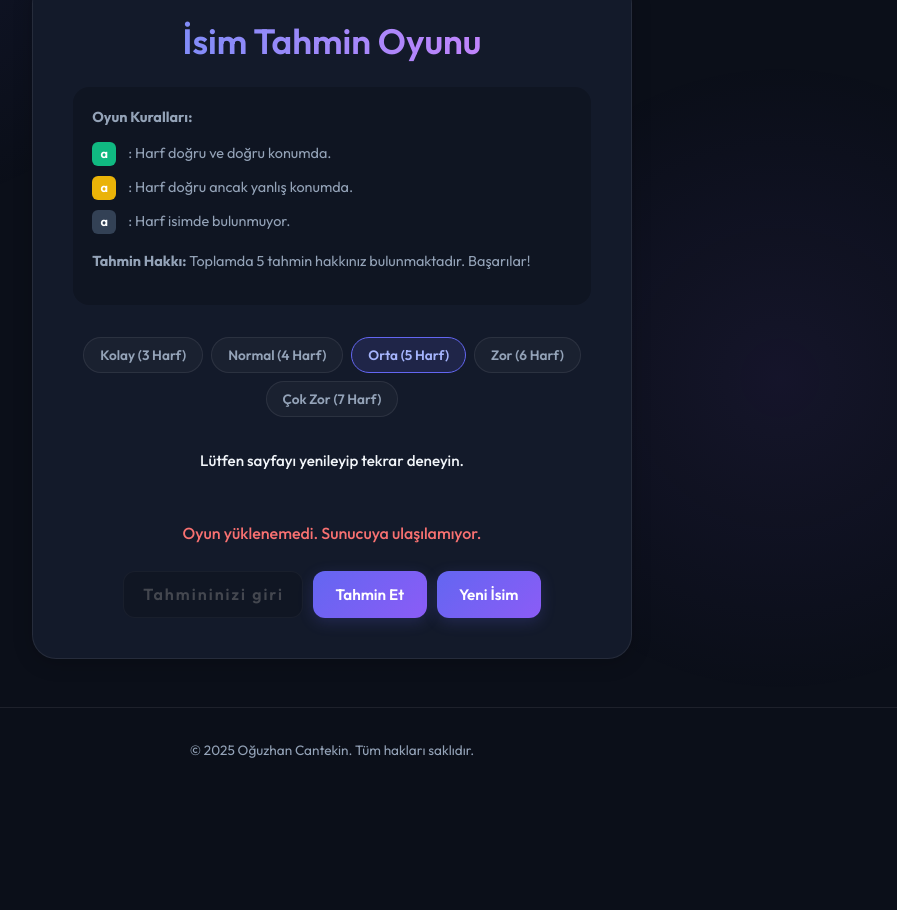
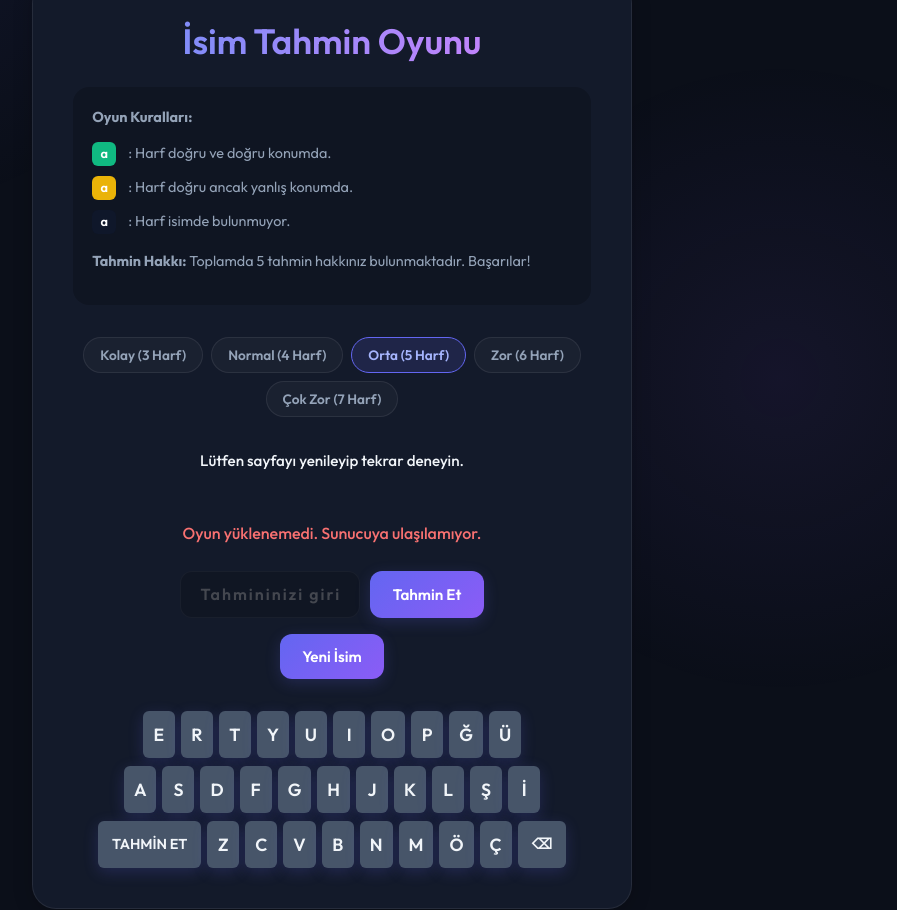
Before and after one commit to oguzhancantekin/oguzhancantekin.github.io, a plain HTML site: page index.html in a window 1280 px wide. Shown: the part 262-1172 px from the top of the page, without its empty margins (308-1205 px from the left). Before the commit the page ends 1056 px from the top, so only its background shows below. Drawn offline with Linux system fonts and the light colour scheme; no server answers.

Commit message:
Add a virtual on-screen keyboard with Turkish layout and integrated visual feedback for guesses.

```diff
--- a/index.html
+++ b/index.html
@@ -45,11 +45,15 @@
 
             <div id="word-length"></div>
             <div id="game"></div>
-<p id="game-message" class="game-message"></p> <div class="input-container">
-    <input type="text" id="guess" maxlength="5" placeholder="Tahmininizi girin">
+<p id="game-message" class="game-message"></p>
+            <div class="input-container">
+                <input type="text" id="guess" maxlength="5" placeholder="Tahmininizi girin">
                 <button onclick="submitGuess()">Tahmin Et</button>
+            </div>
+            <div class="action-buttons" style="margin-top: 1rem; margin-bottom: 1rem;">
                 <button onclick="resetGame()">Yeni İsim</button>
             </div>
+            <div id="keyboard" class="keyboard"></div>
         </section>
     </main>
     <footer>
--- a/script.js
+++ b/script.js
@@ -4,6 +4,13 @@ let guessesRemaining;
 const messageElement = document.getElementById("game-message");
 const guessInput = document.getElementById("guess");
 const gameDiv = document.getElementById("game");
+
+// Klavye Yerleşimi (Türkçe)
+const KEYBOARD_LAYOUT = [
+    ["e", "r", "t", "y", "u", "ı", "o", "p", "ğ", "ü"],
+    ["a", "s", "d", "f", "g", "h", "j", "k", "l", "ş", "i"],
+    ["Enter", "z", "c", "v", "b", "n", "m", "ö", "ç", "Bsp"]
+];
 
 // Backend API'ından belirli bir uzunlukta kelime getiren fonksiyon
 async function fetchNewWord(length) {
@@ -32,6 +39,11 @@ async function initializeGame(length) {
     gameDiv.innerHTML = "";
     guessInput.value = "";
     guessInput.disabled = true; // Butonları ve input'u kilitle
+
+    // Klavyeyi sıfırla
+    document.querySelectorAll('.key').forEach(btn => {
+        btn.classList.remove("absent", "present", "correct");
+    });
 
     try {
         // 3. Kelimeyi çekmeyi dene
@@ -79,6 +91,61 @@ function showMessage(text, color = 'black') {
     messageElement.style.color = colorMap[color] || color;
 }
 
+// Klavyeyi oluşturan fonksiyon
+function createKeyboard() {
+    const keyboardContainer = document.getElementById("keyboard");
+    if (!keyboardContainer) return;
+    keyboardContainer.innerHTML = "";
+
+    KEYBOARD_LAYOUT.forEach(row => {
+        const rowDiv = document.createElement("div");
+        rowDiv.className = "keyboard-row";
+
+        row.forEach(key => {
+            const btn = document.createElement("button");
+            btn.className = "key";
+            if (key === "Enter" || key === "Bsp") {
+                btn.classList.add("wide");
+            }
+            btn.textContent = key === "Bsp" ? "⌫" : (key === "Enter" ? "Tahmin Et" : key.toLocaleUpperCase("tr-TR"));
+            btn.setAttribute("data-key", key.toLocaleLowerCase("tr-TR"));
+
+            btn.addEventListener("click", () => handleKeyPress(key));
+            rowDiv.appendChild(btn);
+        });
+
+        keyboardContainer.appendChild(rowDiv);
+    });
+}
+
+// Klavye tuşuna basıldığında
+function handleKeyPress(key) {
+    if (guessInput.disabled) return;
+
+    if (key === "Enter") {
+        submitGuess();
+    } else if (key === "Bsp") {
+        guessInput.value = guessInput.value.slice(0, -1);
+    } else {
+        if (guessInput.value.length < guessInput.maxLength) {
+            guessInput.value += key.toLocaleLowerCase("tr-TR");
+        }
+    }
+}
+
+// Klavyedeki harflerin rengini güncelle
+function updateKeyboardColor(letter, status) {
+    const keyBtn = document.querySelector(`.key[data-key="${letter}"]`);
+    if (!keyBtn) return;
+
+    // Öncelik: correct > present > absent
+    if (keyBtn.classList.contains("correct")) return; // Doğruysa değiştirme
+    if (keyBtn.classList.contains("present") && status === "absent") return; // Yerindeyse veya yoksa değiştirme
+
+    keyBtn.classList.remove("absent", "present", "correct");
+    keyBtn.classList.add(status);
+}
+
 // Tahmin gönderme fonksiyonu (değişiklik yok)
 function submitGuess() {
     if (!targetWord || guessInput.disabled) return; // Oyun başlamadıysa bir şey yapma
@@ -117,6 +184,7 @@ function submitGuess() {
             letterDiv.classList.add("correct");
             result.push("correct");
             letterCount[letter]--;
+            updateKeyboardColor(letter, "correct");
         } else {
             result.push(null);
         }
@@ -131,8 +199,10 @@ function submitGuess() {
             if (targetWord.includes(letter) && letterCount[letter] > 0) {
                 letterDiv.classList.add("present");
                 letterCount[letter]--;
+                updateKeyboardColor(letter, "present");
             } else {
                 letterDiv.classList.add("absent");
+                updateKeyboardColor(letter, "absent");
             }
         }
     }
@@ -162,6 +232,7 @@ function resetGame() {
 // Sayfa ilk yüklendiğinde varsayılan zorlukla (Orta - 5 Harf) oyunu başlat
 // ve "Enter" tuşunu dinle
 document.addEventListener('DOMContentLoaded', () => {
+    createKeyboard();
     initializeGame(5);
 
     if (guessInput) {
--- a/styles.css
+++ b/styles.css
@@ -15,7 +15,8 @@
     /* Game Colors */
     --game-correct: #10b981;
     --game-present: #eab308;
-    --game-absent: #334155;
+    --game-absent: #0f172a;
+    /* was #334155 (gray), now much darker (black-ish) */
 }
 
 * {
@@ -655,6 +656,71 @@ footer {
     margin-top: auto;
 }
 
+/* Keyboard */
+.keyboard {
+    display: flex;
+    flex-direction: column;
+    gap: 8px;
+    margin-top: 2rem;
+    align-items: center;
+    width: 100%;
+}
+
+.keyboard-row {
+    display: flex;
+    gap: 6px;
+    justify-content: center;
+    width: 100%;
+}
+
+.key {
+    background: #475569;
+    /* was var(--bg-surface-hover) (dark), now gray */
+    color: var(--text-primary);
+    border: none;
+    border-radius: 6px;
+    font-size: 1.1rem;
+    font-weight: 600;
+    padding: 12px 10px;
+    cursor: pointer;
+    text-transform: uppercase;
+    transition: all 0.2s;
+    user-select: none;
+    min-width: 32px;
+    display: flex;
+    justify-content: center;
+    align-items: center;
+    font-family: 'Outfit', sans-serif;
+}
+
+.key.wide {
+    font-size: 0.9rem;
+    padding: 12px 14px;
+}
+
+.key:hover {
+    background: rgba(255, 255, 255, 0.2);
+}
+
+.key:active {
+    transform: scale(0.95);
+}
+
+.key.correct {
+    background-color: var(--game-correct);
+    color: white;
+}
+
+.key.present {
+    background-color: var(--game-present);
+    color: white;
+}
+
+.key.absent {
+    background-color: var(--game-absent);
+    color: white;
+}
+
 /* Responsive */
 @media (max-width: 600px) {
 
```
